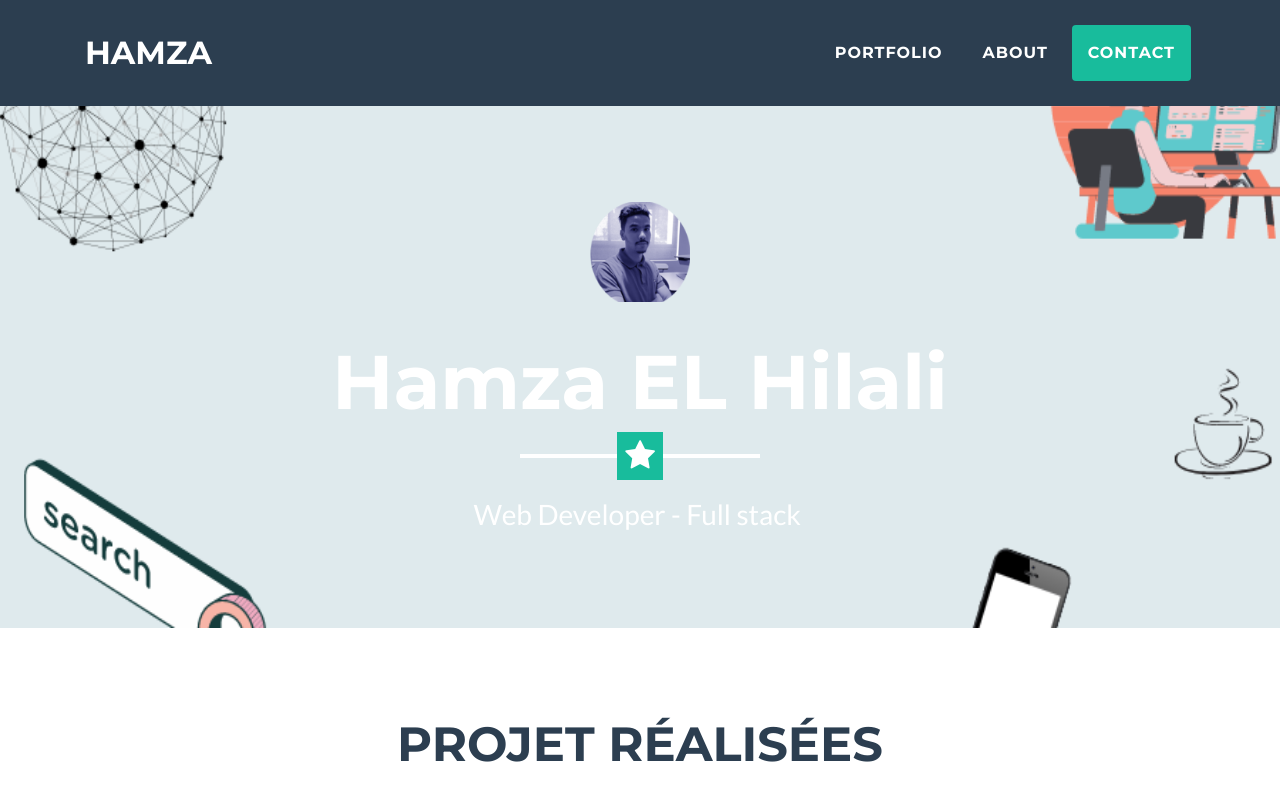
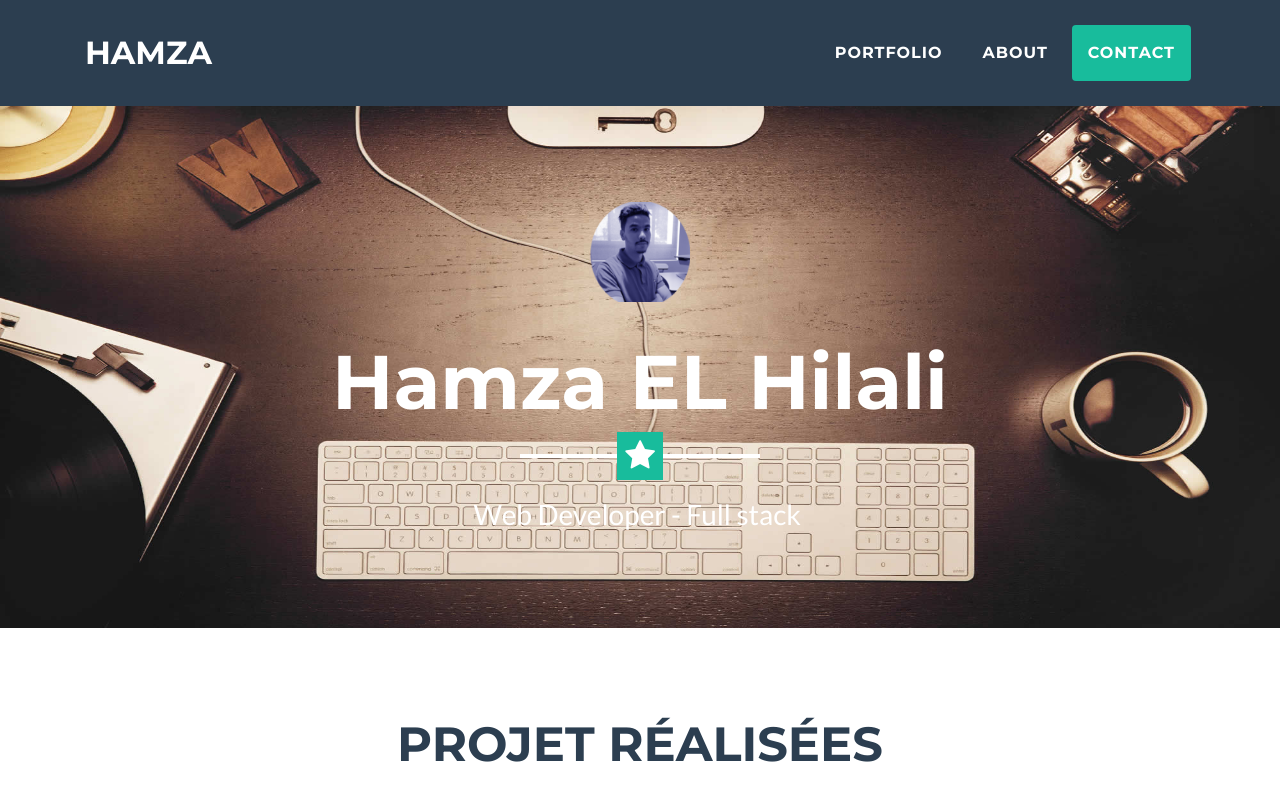
Before and after one commit to Elhilali-hA/Elhilali-hA.github.io, a plain HTML site: page index.html in a window 1280 px wide. Shown: the top 788 px of the page. Drawn offline with nearby package versions, Linux system fonts and the light colour scheme.

Commit message:
backgound

```diff
--- a/index.html
+++ b/index.html
@@ -25,7 +25,7 @@
             </div>
         </div>
     </nav>
-    <header class="text-center text-white masthead" style="background-image: url(/assets/img/background.png); background-size: 100% 100%; background-repeat: no-repeat;">
+    <header class="text-center text-white masthead" style="background-image: url(/assets/img/back.jpg); background-size: 100% 100%; background-repeat: no-repeat;">
         <div class="container"><img class="img-fluid d-block mx-auto mb-5" src="assets/img/Sans titre-1.png" width="100px"; heigth="100px">
             <h1>Hamza EL Hilali</h1>
             <hr class="star-light">
```
Also changed, not shown: assets/img/back.jpg (added).
